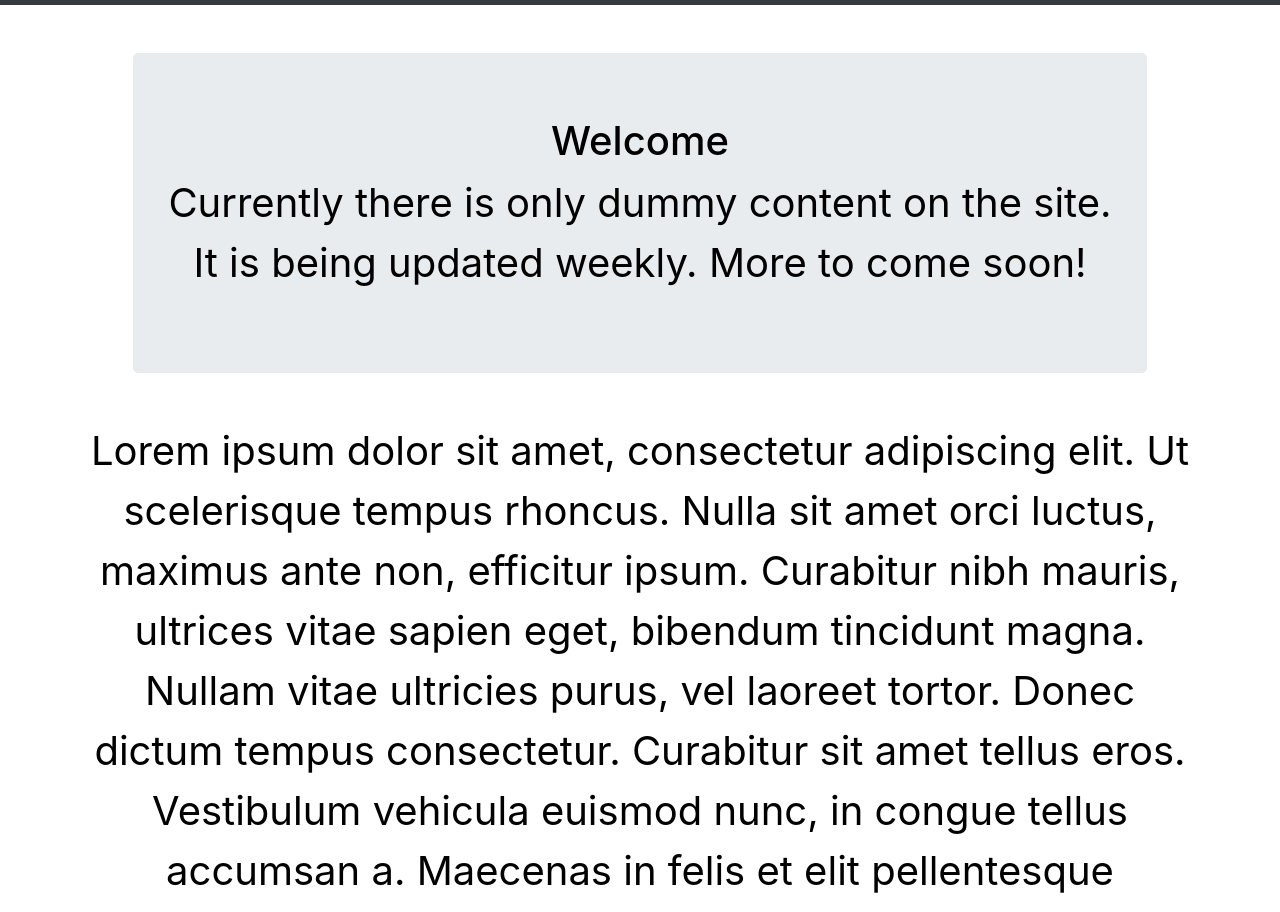
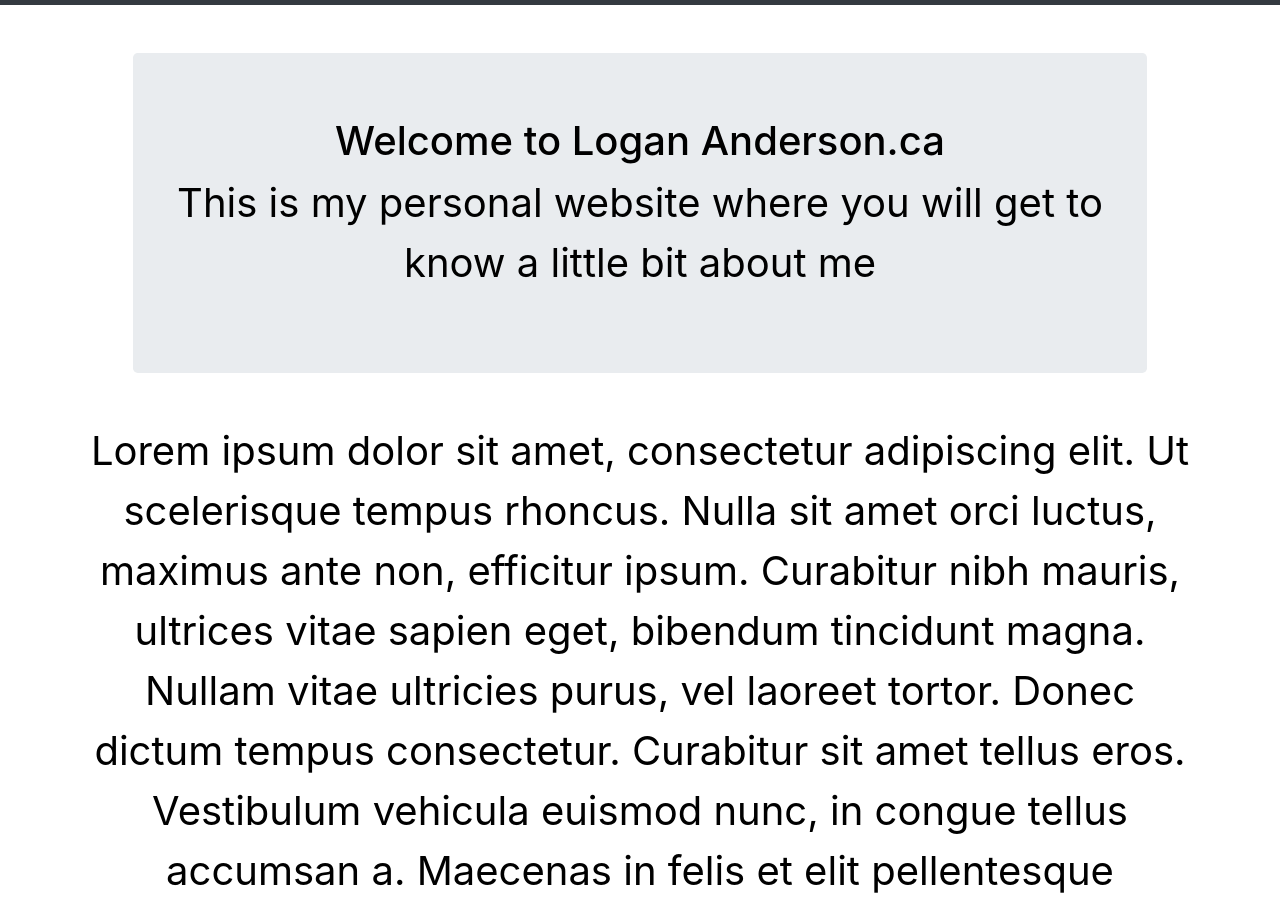
Before and after one commit to logan-anderson/logananderson.ca, a website: page index.html in a window 1280 px wide. Shown: the part 811-1723 px from the top of the page. Drawn offline with nearby package versions, Linux system fonts and the light colour scheme; no server answers.

Commit message:
added comments

```diff
--- a/index.html
+++ b/index.html
@@ -16,7 +16,6 @@
 
 <body>
   <!-- svg 1 -->
-
   <div class="backgroundheader d-flex flex-column align-items-center justify-content-around">
     <div id="logan-svg-id" class="d" >
       <svg id="logan-anderson-svg" width="1000" height="500" viewBox="0 0 185.20949 92.60417">
@@ -102,9 +101,9 @@
   <!-- content -->
   <div class="content container">
     <div class="jumbotron m-5">
-      <h1>Welcome</h1>
+      <h1>Welcome to Logan Anderson.ca</h1>
       <p>
-        Currently there is only dummy content on the site. It is being updated weekly. More to come soon!
+        This is my personal website where you will get to know a little bit about me
       </p>
     </div>
     <p>
@@ -139,6 +138,8 @@
       quis aliquet ex. Morbi sit amet leo eu justo rhoncus tincidunt.
     </p>
   </div>
+  <!-- end of content -->
+
 
   <!-- Footer -->
   <footer class="page-footer font-small cyan darken-3">
```
